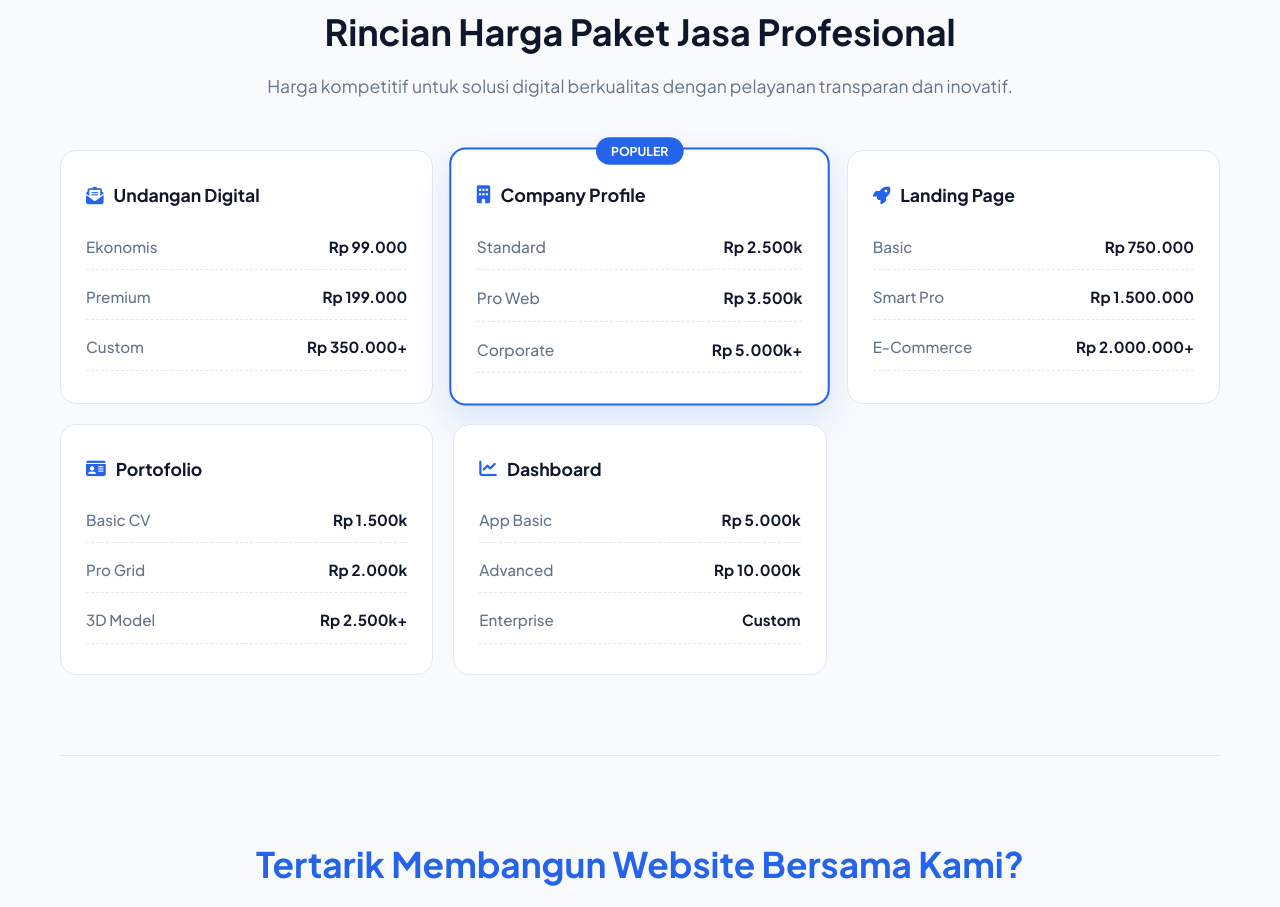
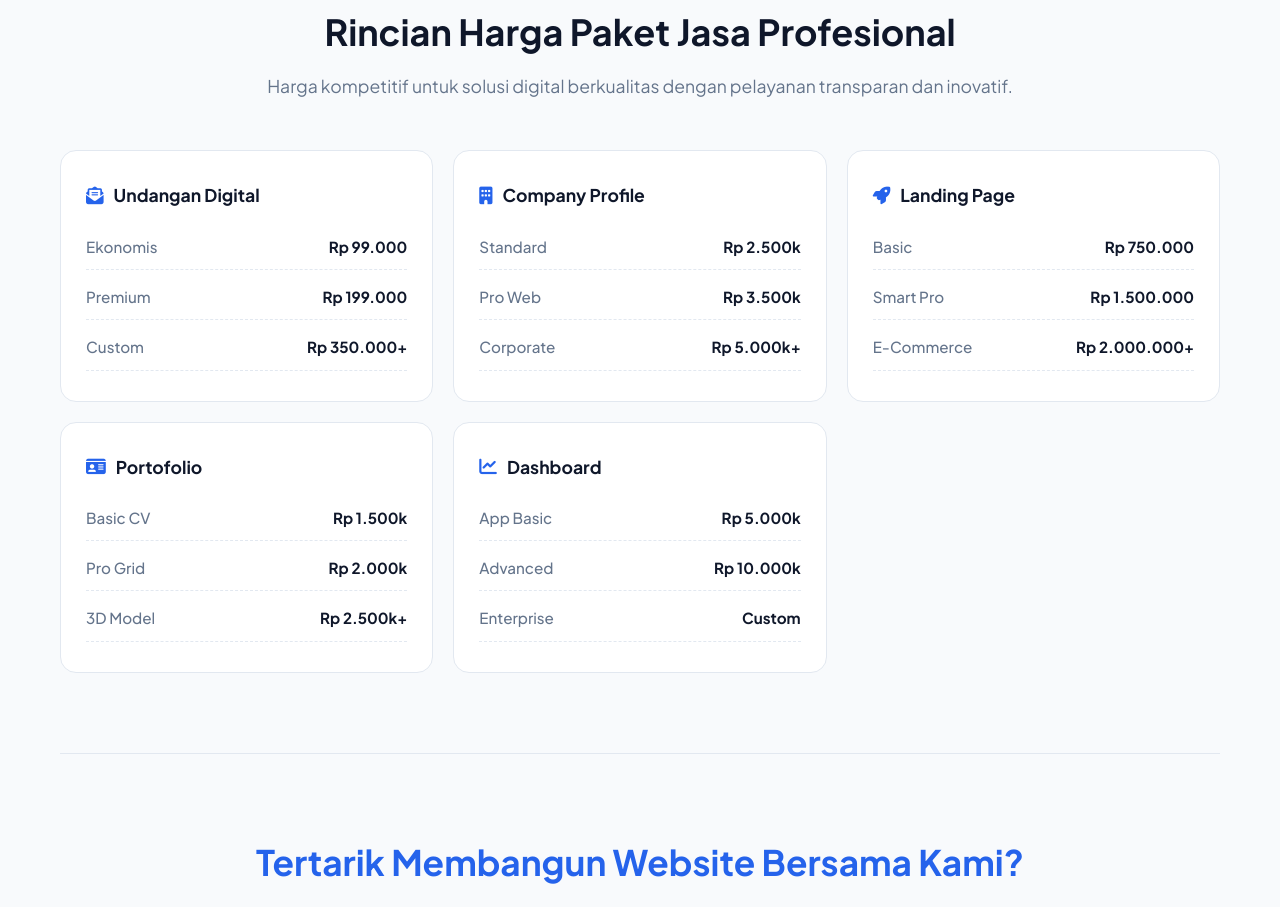
Before and after one commit to azsig/Katalog, a plain HTML site: page index.html in a window 1280 px wide. Shown: the part 1464-2371 px from the top of the page. Drawn offline with Linux system fonts and the light colour scheme.

Commit message:
remove popular

```diff
--- a/index.html
+++ b/index.html
@@ -98,8 +98,7 @@
                     </div>
                 </div>
 
-                <div class="pricing-column highlight">
-                    <div class="popular-badge">Populer</div>
+                <div class="pricing-column ">
                     <h4><i class="fas fa-building"></i> Company Profile</h4>
                     <div class="price-list">
                         <div class="p-item"><span>Standard</span> <span>Rp 2.500k</span></div>
```
